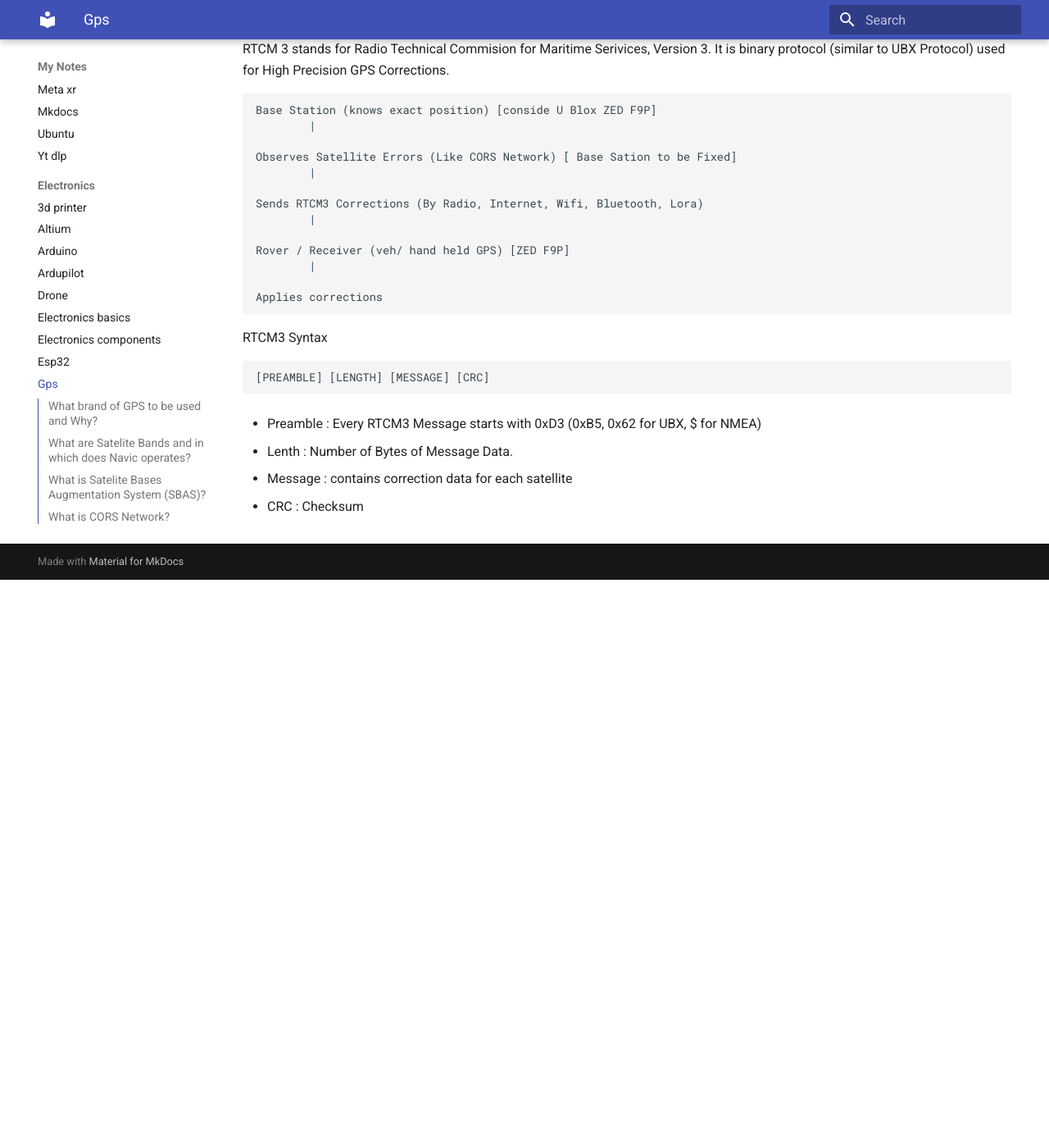
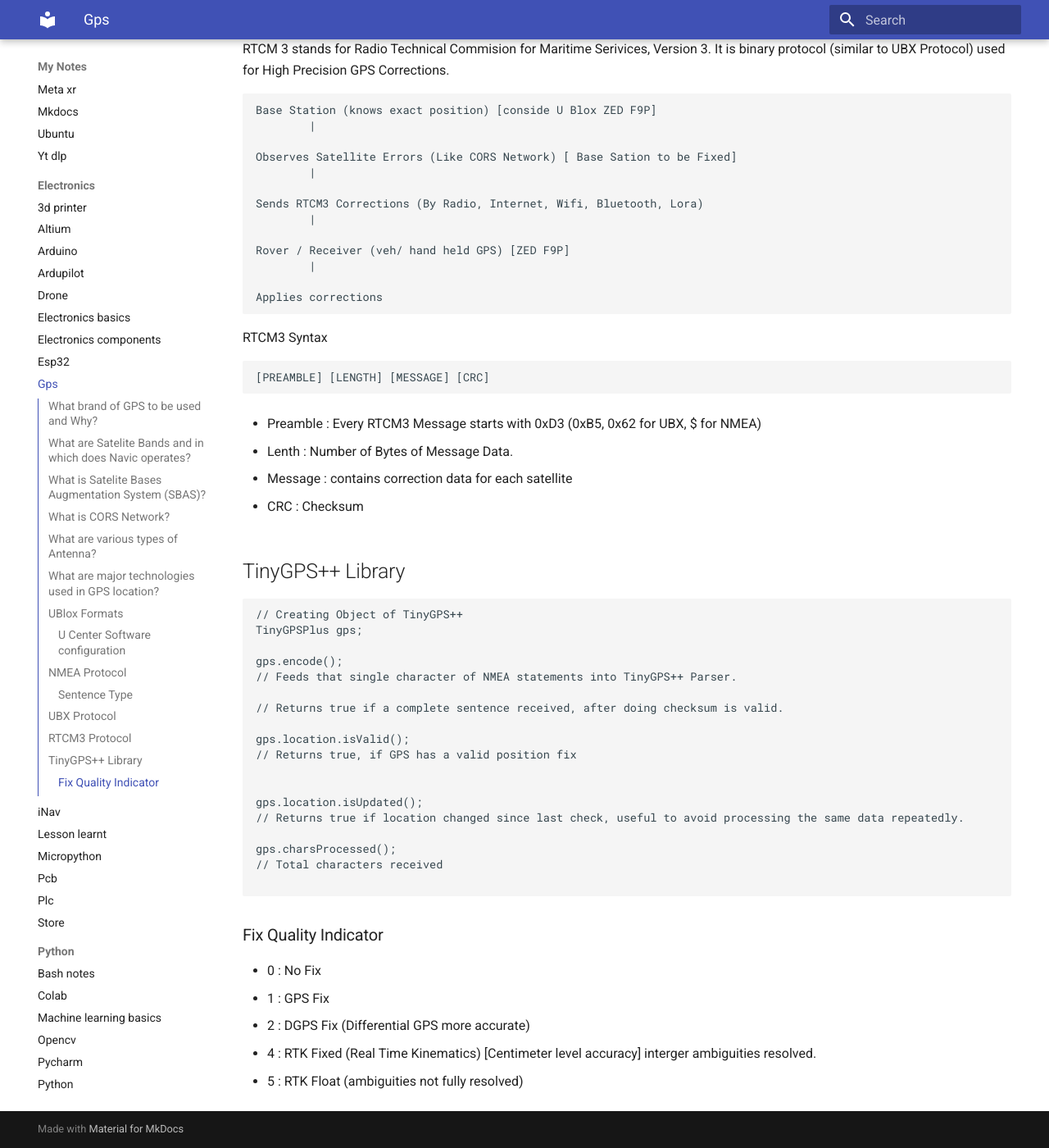
Before and after one commit to fedcba499/notes, an MkDocs documentation site: the page built from docs/electronics/gps.md, in a window 1280 px wide and 1400 px high, scrolled down 4921 px. Shown: the whole window at 82% size. Built offline with MkDocs 1.6.1 and Material for MkDocs 9.7.7, drawn with Linux system fonts in a browser that asks for light colours; before the commit the page ends 5628 px from its top, so only the background shows below that.

````diff
--- a/docs/electronics/gps.md
+++ b/docs/electronics/gps.md
@@ -168,3 +168,33 @@ RTCM3 Syntax
 - Message : contains correction data for each satellite
 
 - CRC : Checksum
+
+## TinyGPS++ Library
+
+```cpp
+// Creating Object of TinyGPS++
+TinyGPSPlus gps;
+
+gps.encode();
+// Feeds that single character of NMEA statements into TinyGPS++ Parser.
+
+// Returns true if a complete sentence received, after doing checksum is valid.
+
+gps.location.isValid();
+// Returns true, if GPS has a valid position fix
+
+
+gps.location.isUpdated();
+// Returns true if location changed since last check, useful to avoid processing the same data repeatedly.
+
+gps.charsProcessed();
+// Total characters received
+
+```
+
+### Fix Quality Indicator
+- 0 : No Fix
+- 1 : GPS Fix
+- 2 : DGPS Fix (Differential GPS more accurate)
+- 4 : RTK Fixed (Real Time Kinematics) [Centimeter level accuracy] interger ambiguities resolved.
+- 5 : RTK Float (ambiguities not fully resolved)
````
Also changed, not shown: docs/computerbasics/c_cpp.md (+30 -0 lines), docs/electronics/arduino.md (+8 -0 lines).
